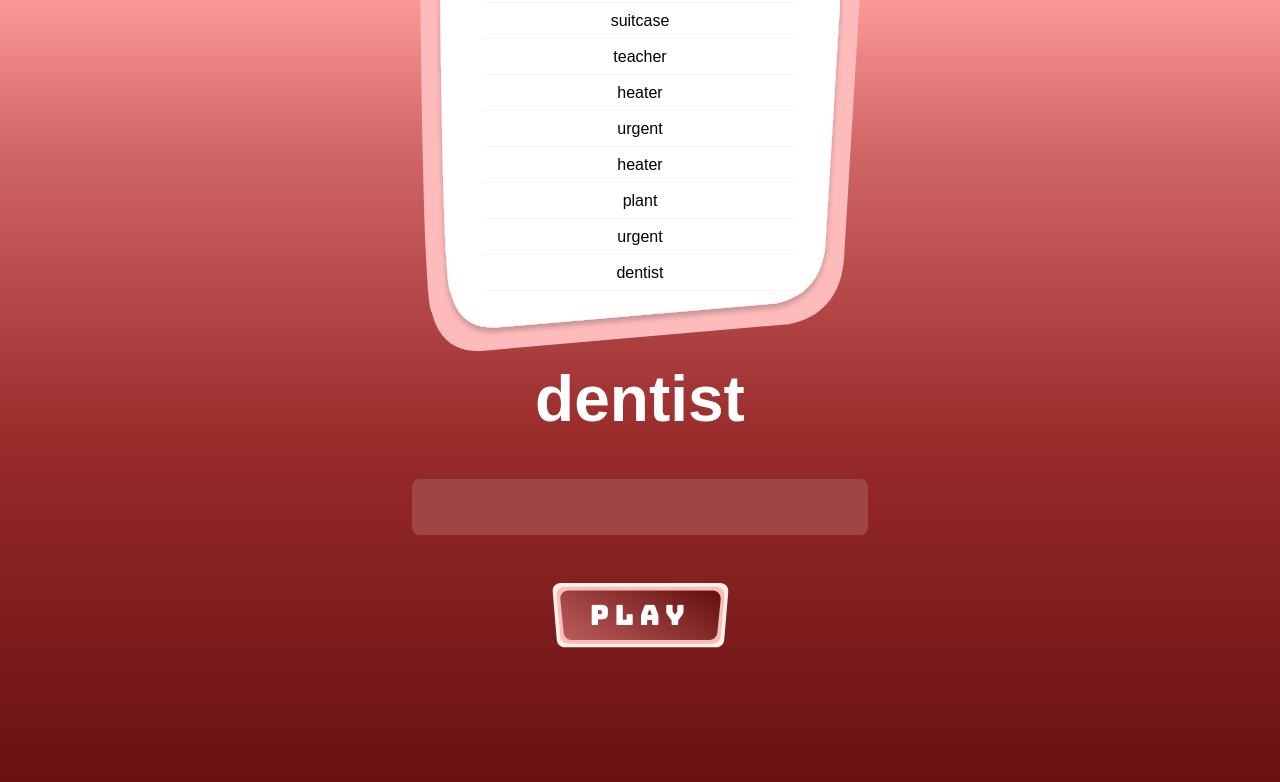
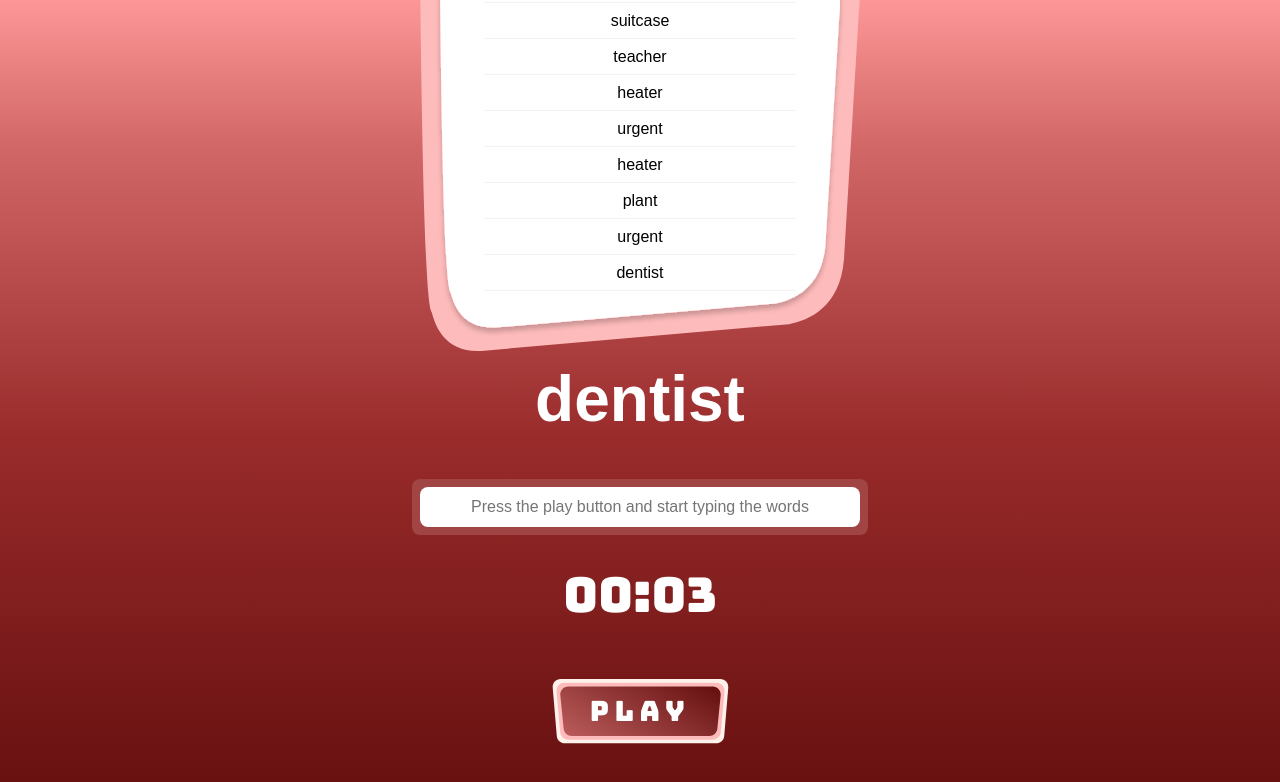
Before and after one commit to farukipekcom/typing-test, a Next.js app: page / in a window 1280 px wide. Shown: the top 782 px of the page. Built offline with nearby package versions, Linux system fonts and the light colour scheme.

Commit message:
fix autofocus and lowercase

```diff
--- a/pages/components/timer.js
+++ b/pages/components/timer.js
@@ -8,6 +8,7 @@ export const Timer = ({
   done,
   setDone,
 }) => {
+  console.log("BAK", countDownStart);
   const [working, setWorking] = useState(false);
   const Ref = useRef(null);
   const getTimeRemaining = (e) => {
@@ -32,7 +33,7 @@ export const Timer = ({
     }
   };
   const clearTimer = (e) => {
-    setTimer("00:03");
+    // setTimer("00:03");
     if (Ref.current) clearInterval(Ref.current);
     const id = setInterval(() => {
       startTimer(e);
@@ -45,23 +46,15 @@ export const Timer = ({
     return deadline;
   };
   useEffect(() => {
-    countDownStart && clearTimer(getDeadTime());
+    countDownStart === true ? clearTimer(getDeadTime()) : "";
     timer === "-00:01" && setWorking(!working);
-    setCountDownStart(false);
+    // setCountDownStart(false);
   }, [countDownStart]);
 
   const onClickReset = () => {
     clearTimer(getDeadTime());
     setWorking(!working);
   };
-  return (
-    <>
-      {working === true
-        ? "00:03"
-        : working && timer === "00:00"
-        ? "TIME OVER!"
-        : timer}
-    </>
-  );
+  return <>{timer}</>;
 };
 export default Timer;
--- a/pages/index.js
+++ b/pages/index.js
@@ -9,17 +9,21 @@ export default function Home() {
   const [correctWordCount, setCorrectWordCount] = useState(0);
   const [wrongWordCount, setWrongWordCount] = useState(0);
   const [done, setDone] = useState(false);
+  const [first, setFirst] = useState(true);
   const [working, setWorking] = useState(false);
-  const [timer, setTimer] = useState(false);
+  const [timer, setTimer] = useState("00:03");
   const ref = useRef();
   const handleClick = () => {
-    // ref.current.focus();
+    done === false && ref.current.focus();
+    setTimer("00:03");
+    setFirst(false);
     resetList();
     setCountDownStart(true);
     setDone(false);
     setKeystrokes(0);
     setCorrectWordCount(0);
     setWrongWordCount(0);
+    setWord("");
   };
   const [wordList, setWordList] = useState([]);
   const [word, setWord] = useState();
@@ -39,8 +43,11 @@ export default function Home() {
     setWord(e.target.value);
   };
   const onKeyPressed = (e) => {
+    setCountDownStart(true);
+    setFirst(false);
+    console.log("TEST");
     if (e.code === "Space" || e.code === "Enter") {
-      if (e.target.value === wordList[0]) {
+      if (String(e.target.value).toLocaleLowerCase() === wordList[0]) {
         setWord("");
         wordList.shift();
         console.log("CORRECT!");
@@ -56,7 +63,6 @@ export default function Home() {
   useEffect(() => {
     timer === "00:00" && setDone(!done);
   }, [timer]);
-  console.log(timer);
   return (
     <>
       <div className="main">
@@ -75,14 +81,16 @@ export default function Home() {
                 </div>
               </div>
               <div className="input">
-                {timer > "00:00" && (
                 <input
+                  ref={ref}
                   autoFocus
                   onKeyDown={(e) => onKeyPressed(e)}
                   onChange={onChange}
                   value={word === " " ? "" : word}
+                  placeholder={
+                    first && "Press the play button and start typing the words"
+                  }
                 />
-                )}
               </div>
               <div className="time">
                 <Timer
```
Lines whose indentation alone changed are shown as unchanged.
